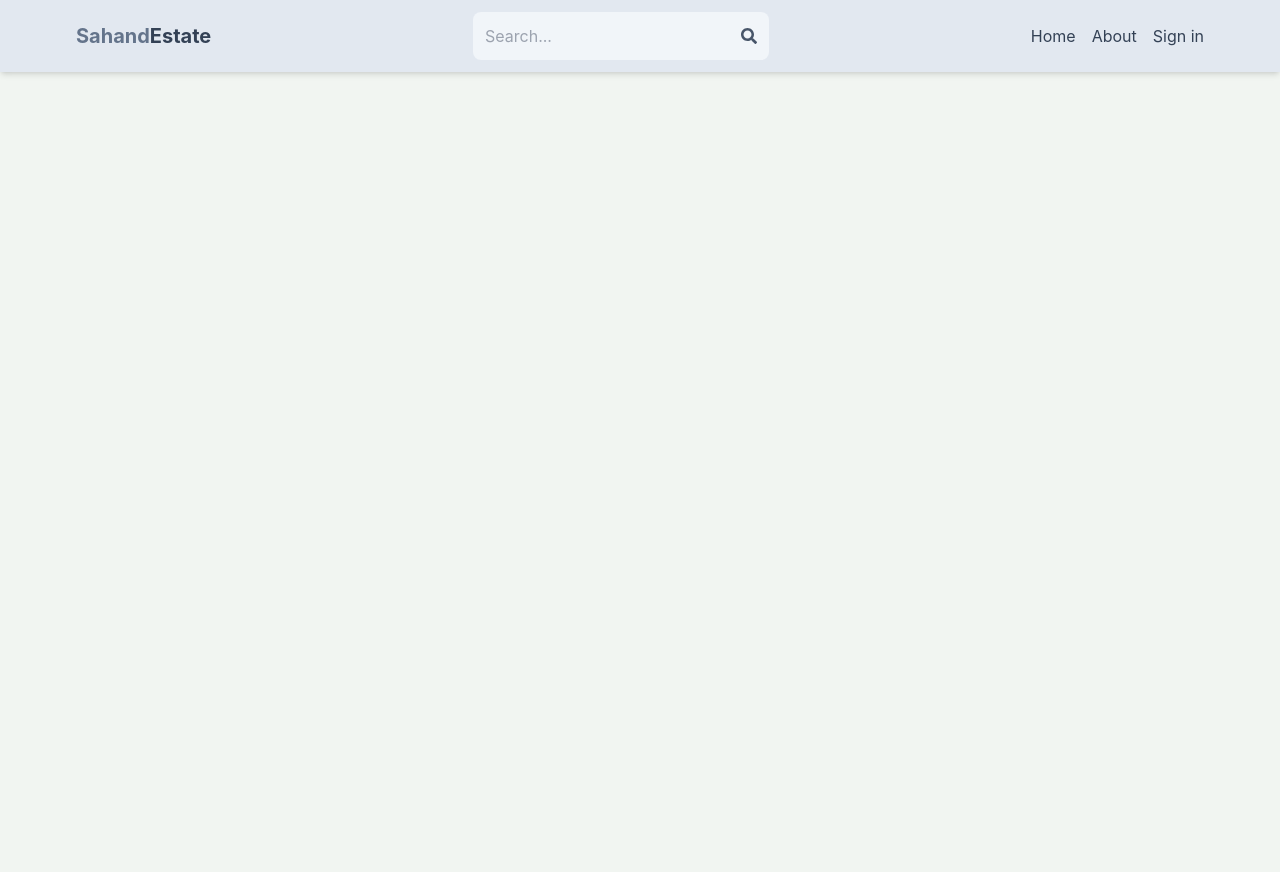
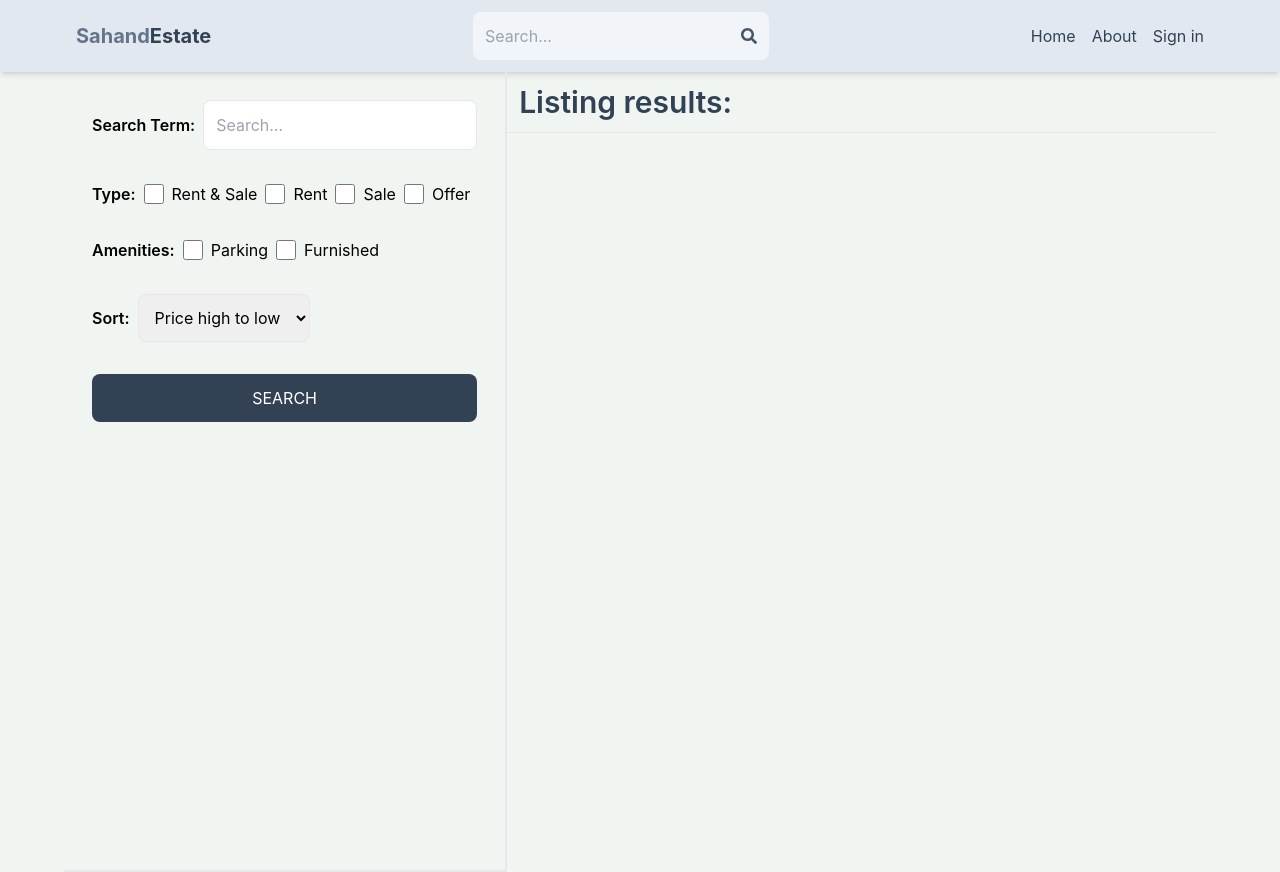
Before and after one commit to minhthong2k3/mern_bds, a React (Vite) app in the folder client/: page /search in a window 1280 px wide. Before the commit the page ends 800 px from the top, so only its background shows below. Built offline with nearby package versions, Linux system fonts and the light colour scheme; no server answers.

Commit message:
create search page

```diff
--- a/client/src/App.jsx
+++ b/client/src/App.jsx
@@ -9,16 +9,20 @@
 import CreateListing from './pages/CreateListing';
 import UpdateListing from './pages/UpdateListing';
 import Listing from './pages/Listing';
+import Search from './pages/Search';
 
 export default function App() {
   return (
     <BrowserRouter>
       <Header />
+      {/* THÊM main bọc Routes như dưới */}
+      <main className="max-w-6xl mx-auto">
         <Routes>
           <Route path='/' element={<Home />} />
           <Route path='/sign-in' element={<SignIn />} />
           <Route path='/sign-up' element={<SignUp />} />
           <Route path='/about' element={<About />} />
+          <Route path='/search' element={<Search />} />
           <Route path='/listing/:listingId' element={<Listing />} />
 
           <Route element={<PrivateRoute />}>
@@ -30,6 +34,7 @@
             />
           </Route>
         </Routes>
+      </main>
     </BrowserRouter>
   );
 }
--- /dev/null
+++ b/client/src/pages/Search.jsx
@@ -0,0 +1,92 @@
+import React from 'react';
+
+export default function Search() {
+  return (
+    // BỎ max-w-6xl mx-auto để không chồng layout với App.jsx
+    <div className='flex flex-col md:flex-row'>
+      {/* Cột filter bên trái */}
+      <div className='p-7 border-b-2 md:border-r-2 md:min-h-screen'>
+        <form className='flex flex-col gap-8'>
+
+          {/* Search term */}
+          <div className='flex items-center gap-2'>
+            <label className='whitespace-nowrap font-semibold'>
+              Search Term:
+            </label>
+            <input
+              type='text'
+              id='searchTerm'
+              placeholder='Search...'
+              className='border rounded-lg p-3 w-full'
+            />
+          </div>
+
+          {/* Type */}
+          <div className='flex gap-2 flex-wrap items-center'>
+            <label className='font-semibold'>Type:</label>
+
+            <div className='flex gap-2'>
+              <input type='checkbox' id='all' className='w-5' />
+              <span>Rent & Sale</span>
+            </div>
+
+            <div className='flex gap-2'>
+              <input type='checkbox' id='rent' className='w-5' />
+              <span>Rent</span>
+            </div>
+
+            <div className='flex gap-2'>
+              <input type='checkbox' id='sale' className='w-5' />
+              <span>Sale</span>
+            </div>
+
+            <div className='flex gap-2'>
+              <input type='checkbox' id='offer' className='w-5' />
+              <span>Offer</span>
+            </div>
+          </div>
+
+          {/* Amenities */}
+          <div className='flex gap-2 flex-wrap items-center'>
+            <label className='font-semibold'>Amenities:</label>
+
+            <div className='flex gap-2'>
+              <input type='checkbox' id='parking' className='w-5' />
+              <span>Parking</span>
+            </div>
+
+            <div className='flex gap-2'>
+              <input type='checkbox' id='furnished' className='w-5' />
+              <span>Furnished</span>
+            </div>
+          </div>
+
+          {/* Sort */}
+          <div className='flex items-center gap-2 '>
+            <label className='font-semibold'>Sort:</label>
+            <select id='sort_order' className='border rounded-lg p-3'>
+              <option value='desc'>Price high to low</option>
+              <option value='asc'>Price low to high</option>
+              <option value='latest'>Latest</option>
+              <option value='oldest'>Oldest</option>
+            </select>
+          </div>
+
+          {/* Search button */}
+          <button className='bg-slate-700 text-white p-3 rounded-lg uppercase hover:opacity-95'>
+            Search
+          </button>
+        </form>
+      </div>
+
+      {/* Cột kết quả */}
+      <div className='flex-1'>
+        <h1 className='text-3xl font-semibold border-b p-3 text-slate-700 mt-5 md:mt-0'>
+          Listing results:
+        </h1>
+
+        {/* Kết quả sẽ hiển thị ở đây */}
+      </div>
+    </div>
+  );
+}
```
Lines whose indentation alone changed are shown as unchanged.
